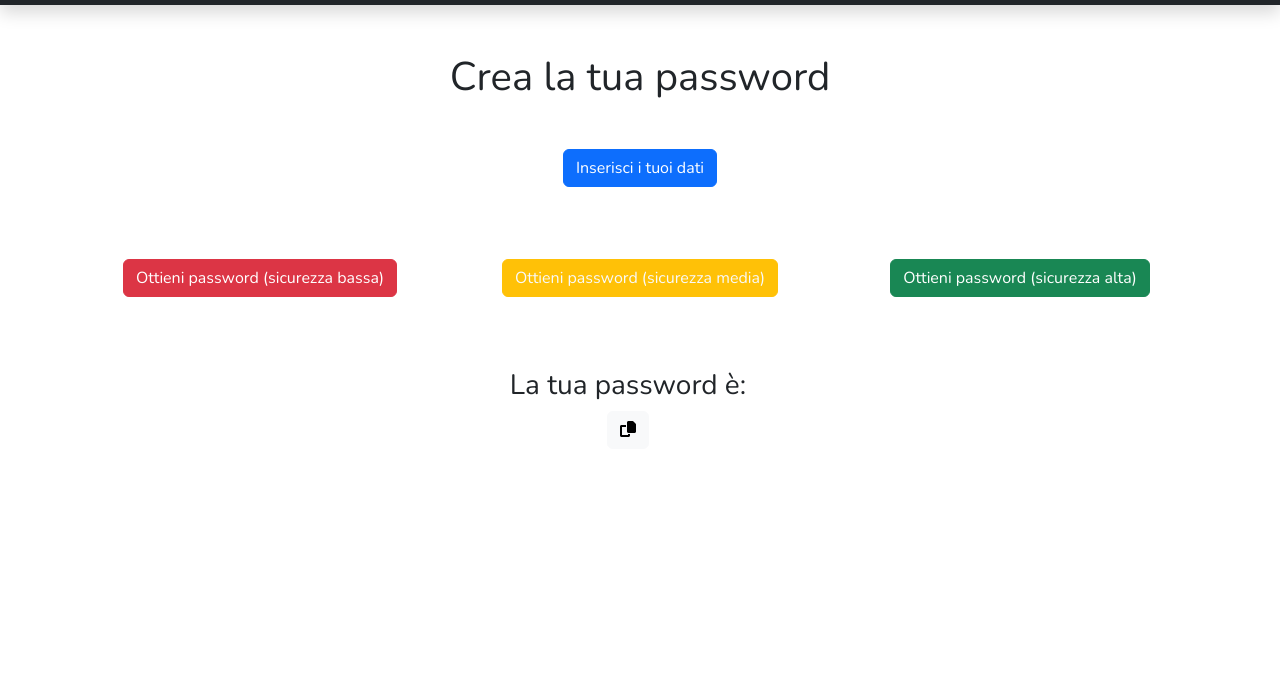
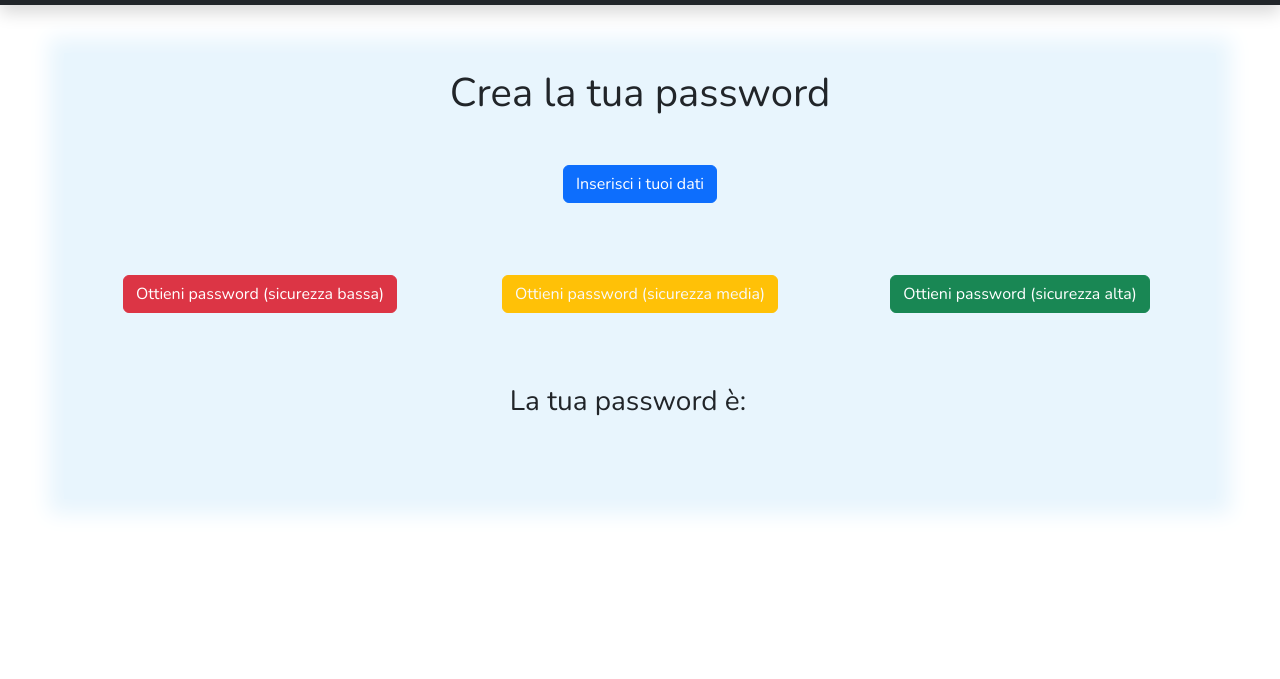
Before and after one commit to MatteoFarinazzo/js-pwdgen-wannabe, a plain HTML site: page index.html in a window 1280 px wide. Shown: the part 52-731 px from the top of the page. Drawn offline with nearby package versions, Linux system fonts and the light colour scheme.

Commit message:
FINISHED

```diff
--- a/css/style.css
+++ b/css/style.css
@@ -23,3 +23,11 @@ footer {
     transform: scale(105%);
 
 }
+
+.bg-center{
+    background-color: rgb(232, 245, 253);
+    box-shadow: 0px 0px 20px 15px rgb(232, 245, 253);
+    width:90%;
+
+    margin: 0 auto;
+}
--- a/index.html
+++ b/index.html
@@ -31,9 +31,9 @@
     </nav>
   </header>
 
-  <main>
+  <main class="bg-center">
 
-    <div class="text-center mt-5">
+    <div class="text-center mt-5 pt-3">
     <h1 class="mb-5">Crea la tua password</h1>
 
     <button type="button" class="btn btn-primary butt-hov" onclick="getData()">Inserisci i tuoi dati</button>
@@ -59,8 +59,9 @@
           <div class="col-6 mt-5 ">
             <h3 class="text-center">La tua password è:</h3>
 
-            <div class="d-flex text-center justify-content-center">
-            <h3 class="text-center mt-3" id="password"></h3> <button class="btn btn-light" onclick="myFunction()"><i class="fa-solid fa-copy"></i></button>
+            <div class="d-flex text-center justify-content-center pb-5">
+            <h3 class="text-center mt-3 " id="password"></h3>
+            <!--<button class="btn btn-light button-copy" onclick="myFunction()"><i class="fa-solid fa-copy"></i></button>-->
           </div>
           </div>
         </div>
```
